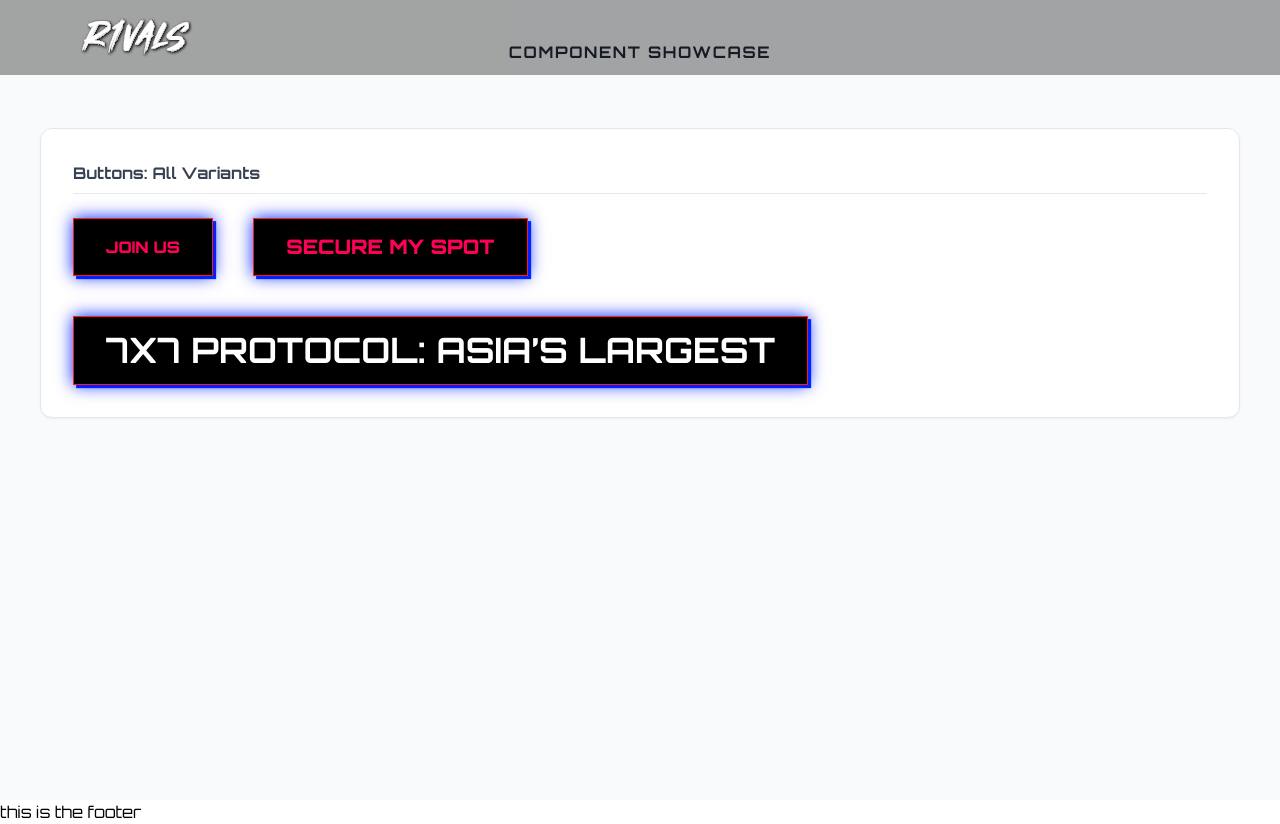
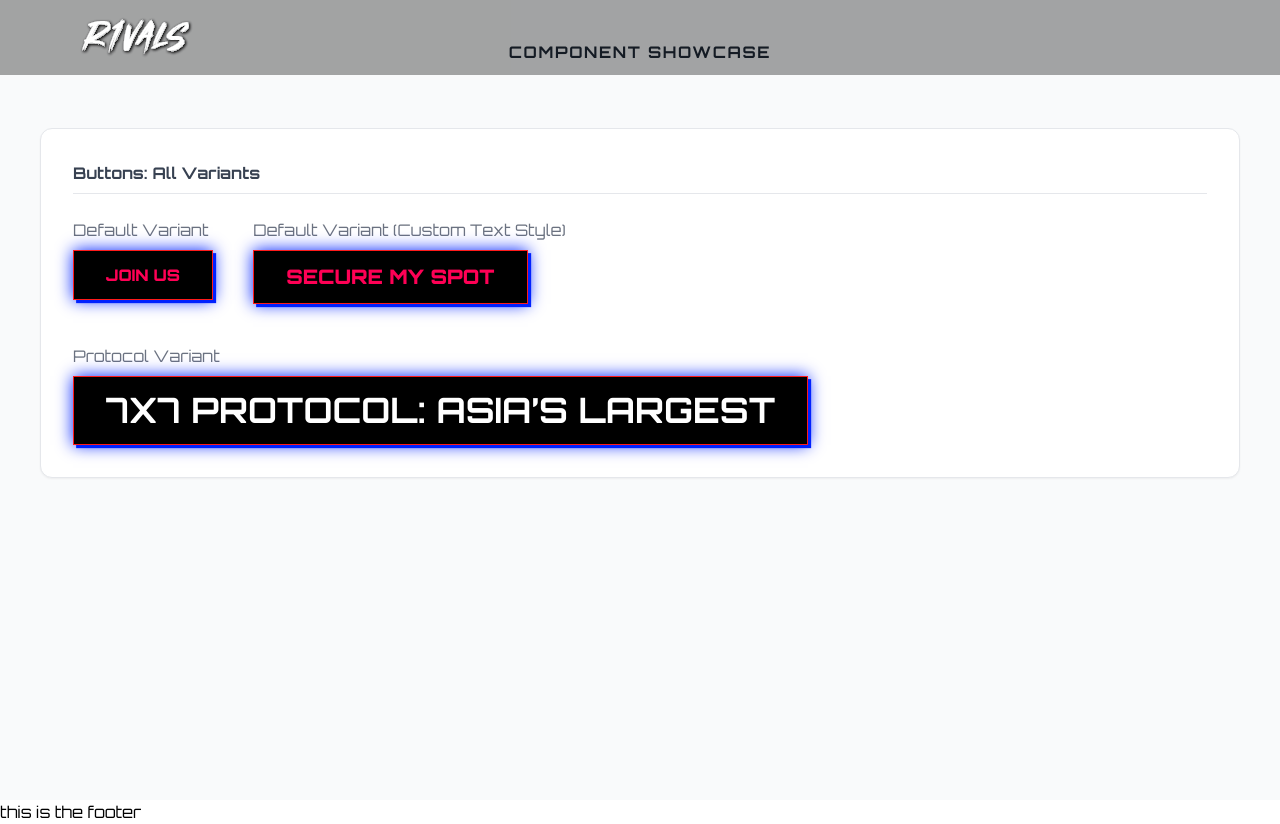
Before and after one commit to gochuicod/r1vals, a Next.js app: page /en/component-showcase in a window 1280 px wide. Built offline with nearby package versions, Linux system fonts and the light colour scheme.

Commit message:
hotfix(Button): updated button component and fixed implementation errors

```diff
--- a/app/[locale]/component-showcase/page.tsx
+++ b/app/[locale]/component-showcase/page.tsx
@@ -12,17 +12,22 @@ export default function ComponentShowcasePage() {
           Buttons: All Variants
         </h2>
 
-        <div className="flex flex-col md:flex-row md:flex-wrap gap-6 md:gap-10">
-          <Button variant="default">JOIN US</Button>
-          <Button variant="default" className="!text-h6 text-brandRed-textBtn">Secure my Spot</Button>
-          <Button variant="protocol" size="protocol">7x7 PROTOCOL: ASIA’S LARGEST</Button>
-
-
+        <div className="flex flex-col gap-8 md:flex-row md:flex-wrap md:gap-10">
+          <div className="flex flex-col gap-2 items-start">
+            <span className="text-xs text-gray-500 font-mono">Default Variant</span>
+            <Button variant="default">JOIN US</Button>
+          </div>
+          <div className="flex flex-col gap-2 items-start">
+            <span className="text-xs text-gray-500 font-mono">Default Variant (Custom Text Style)</span>
+            <Button variant="default" className="!text-h6 text-brandRed-textBtn">Secure my Spot</Button>
+          </div>
+          <div className="flex flex-col gap-2 items-start">
+            <span className="text-xs text-gray-500 font-mono">Protocol Variant</span>
+            <Button variant="protocol">7x7 PROTOCOL: ASIA’S LARGEST</Button>
+          </div>
         </div>
 
-
       </div>
-
 
 
 
--- a/components/ui/Button.jsx
+++ /dev/null
@@ -1,73 +0,0 @@
-import * as React from 'react';
-import { cva } from 'class-variance-authority';
-import { cn } from '@/lib/utils';
-
-const buttonVariants = cva(
-  'flex w-fit items-center justify-center gap-2 whitespace-normal rounded-none font-black uppercase transition-colors focus-visible:outline-none focus-visible:ring-2 focus-visible:ring-offset-2 disabled:pointer-events-none disabled:opacity-50 font-body h-auto min-h-10',
-  {
-    variants: {
-      variant: {
-        default: [
-          // Mobile
-          'bg-black',
-          'border',
-          'border-solid',
-          'border-[#FF1B1B]',
-          'text-[#FF0055]',
-          'shadow-[0px_0px_15.6256px_#0022FF,_3.12513px_3.12513px_0px_#0022FF]',
-          'hover:shadow-[0px_0px_20px_#0022FF,_4px_4px_0px_#0022FF]',
-          'active:shadow-[0px_0px_10px_#0022FF,_2px_2px_0px_#0022FF]',
-          'px-4',
-          'py-2',
-          'text-xs',
-          // md overrides
-          'md:px-8',
-          'md:py-4',
-          'md:text-sm',
-        ].join(' '),
-        protocol: [
-          // Mobile
-          'bg-black',
-          'border',
-          'border-solid',
-          'border-[#FF1B1B]',
-          'shadow-[0px_0px_15.6256px_#0022FF,_3.12513px_3.12513px_0px_#0022FF]',
-          'px-4',
-          'py-3',
-          'w-full',
-          'text-lg',
-          'flex',
-          'flex-row',
-          'justify-center',
-          'items-center',
-          'rounded-none',
-          'font-bebas',
-          'text-white',
-          'text-center',
-          'font-bold',
-          'leading-none',
-          // md overrides
-          'md:px-8',
-          'md:py-4',
-          'md:w-fit',
-          'md:text-btn-protocol',
-        ].join(' '),
-      },
-    },
-    defaultVariants: {
-      variant: 'default',
-    },
-  },
-);
-
-const Button = React.forwardRef(({ className, variant, ...props }, ref) => (
-  <button
-    ref={ref}
-    className={cn(buttonVariants({ variant, className }))}
-    {...props}
-  />
-));
-
-Button.displayName = 'Button';
-
-export { Button, buttonVariants };
--- /dev/null
+++ b/components/ui/Button.tsx
@@ -0,0 +1,187 @@
+/**
+ * Button Component (shadcn/ui variant)
+ *
+ * Usage:
+ *
+ * import { Button } from '@/components/ui/Button';
+ *
+ * // Default button
+ * <Button variant="default">JOIN US</Button>
+ *
+ * // Protocol variant
+ * <Button variant="protocol">7x7 PROTOCOL: ASIA’S LARGEST</Button>
+ *
+ * // Custom text style
+ * <Button variant="default" className="!text-h6 text-brandRed-textBtn">Secure my Spot</Button>
+ *
+ * // As a link (internal)
+ * <Button href="/about" variant="default">About</Button>
+ *
+ * // As a link (external)
+ * <Button href="https://example.com" variant="default" target="_blank">External</Button>
+ *
+ * // With loading state
+ * <Button isLoading variant="default">Loading…</Button>
+ *
+ * // With left/right icons
+ * <Button leftIcon={<Icon />} rightIcon={<Icon />} variant="default">With Icons</Button>
+ *
+ * Props:
+ * - variant: 'default' | 'protocol' (styling variant)
+ * - isLoading: boolean (shows spinner, disables interaction)
+ * - leftIcon, rightIcon: ReactNode (optional icons)
+ * - href: string (renders as <a> or <Link> if provided)
+ * - target: string (for external links)
+ * - All standard button props (onClick, disabled, etc.)
+ */
+import * as React from 'react';
+import { cva, VariantProps } from 'class-variance-authority';
+import { cn } from '@/lib/utils';
+import Link from 'next/link';
+
+const buttonVariants = cva(
+  'flex w-fit items-center justify-center gap-2 whitespace-normal rounded-none font-black uppercase transition-colors focus-visible:outline-none focus-visible:ring-2 focus-visible:ring-offset-2 disabled:pointer-events-none disabled:opacity-50 font-body h-auto min-h-10',
+  {
+    variants: {
+      variant: {
+        default: [
+          // Mobile
+          'bg-black',
+          'border',
+          'border-solid',
+          'border-[#FF1B1B]',
+          'text-[#FF0055]',
+          'shadow-[0px_0px_15.6256px_#0022FF,_3.12513px_3.12513px_0px_#0022FF]',
+          'hover:shadow-[0px_0px_20px_#0022FF,_4px_4px_0px_#0022FF]',
+          'active:shadow-[0px_0px_10px_#0022FF,_2px_2px_0px_#0022FF]',
+          'px-4',
+          'py-2',
+          'text-xs',
+          // md overrides
+          'md:px-8',
+          'md:py-4',
+          'md:text-sm',
+        ].join(' '),
+        protocol: [
+          // Mobile
+          'bg-black',
+          'border',
+          'border-solid',
+          'border-[#FF1B1B]',
+          'shadow-[0px_0px_15.6256px_#0022FF,_3.12513px_3.12513px_0px_#0022FF]',
+          'px-4',
+          'py-3',
+          'w-full',
+          'text-lg',
+          'flex',
+          'flex-row',
+          'justify-center',
+          'items-center',
+          'rounded-none',
+          'font-bebas',
+          'text-white',
+          'text-center',
+          'font-bold',
+          'leading-none',
+          // md overrides
+          'md:px-8',
+          'md:py-4',
+          'md:w-fit',
+          'md:text-btn-protocol',
+        ].join(' '),
+      },
+    },
+    defaultVariants: {
+      variant: 'default',
+    },
+  },
+);
+
+
+
+export interface ButtonProps extends React.ButtonHTMLAttributes<HTMLButtonElement>, VariantProps<typeof buttonVariants> {
+  isLoading?: boolean;
+  leftIcon?: React.ReactNode;
+  rightIcon?: React.ReactNode;
+  href?: string;
+  target?: string;
+}
+
+
+export const Button = React.forwardRef<HTMLButtonElement, ButtonProps>(
+  (
+    {
+      className,
+      variant,
+      isLoading = false,
+      leftIcon,
+      rightIcon,
+      href,
+      target,
+      children,
+      type = 'button',
+      ...props
+    },
+    ref
+  ) => {
+    const content = (
+      <>
+        {leftIcon && <span className="flex-none">{leftIcon}</span>}
+        <span className="leading-none">{children}</span>
+        {rightIcon && <span className="flex-none">{rightIcon}</span>}
+        {isLoading && (
+          <span className="ml-2 h-4 w-4 animate-spin rounded-full border-2 border-white border-t-transparent inline-block align-middle" />
+        )}
+      </>
+    );
+
+    // External link
+    const isExternal = href && (href.startsWith('http') || href.startsWith('mailto:') || href.startsWith('tel:'));
+    if (isExternal && href) {
+      return (
+        <a
+          href={href}
+          className={cn(buttonVariants({ variant }), className)}
+          target={target || (href.startsWith('http') ? '_blank' : undefined)}
+          rel={target === '_blank' ? 'noopener noreferrer' : undefined}
+          aria-disabled={isLoading || props.disabled}
+          tabIndex={isLoading || props.disabled ? -1 : undefined}
+          {...(props as any)}
+        >
+          {content}
+        </a>
+      );
+    }
+
+    // Internal link (Next.js Link)
+    if (href) {
+      return (
+        <Link
+          href={href}
+          className={cn(buttonVariants({ variant }), className)}
+          tabIndex={isLoading || props.disabled ? -1 : undefined}
+          {...(props as any)}
+        >
+          {content}
+        </Link>
+      );
+    }
+
+    // Button
+    return (
+      <button
+        ref={ref}
+        type={type}
+        className={cn(buttonVariants({ variant }), className)}
+        disabled={isLoading || props.disabled}
+        {...props}
+      >
+        {content}
+      </button>
+    );
+  }
+);
+
+Button.displayName = 'Button';
+
+export { buttonVariants };
```
